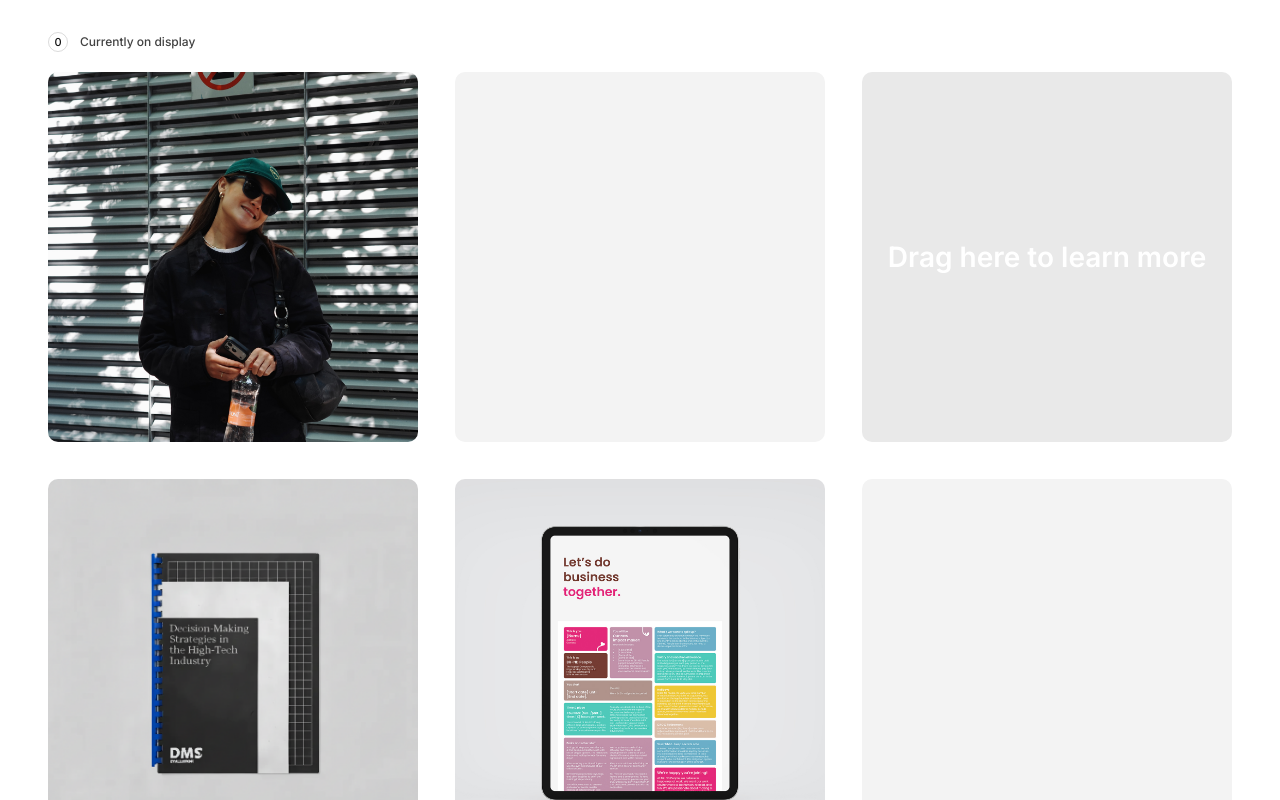
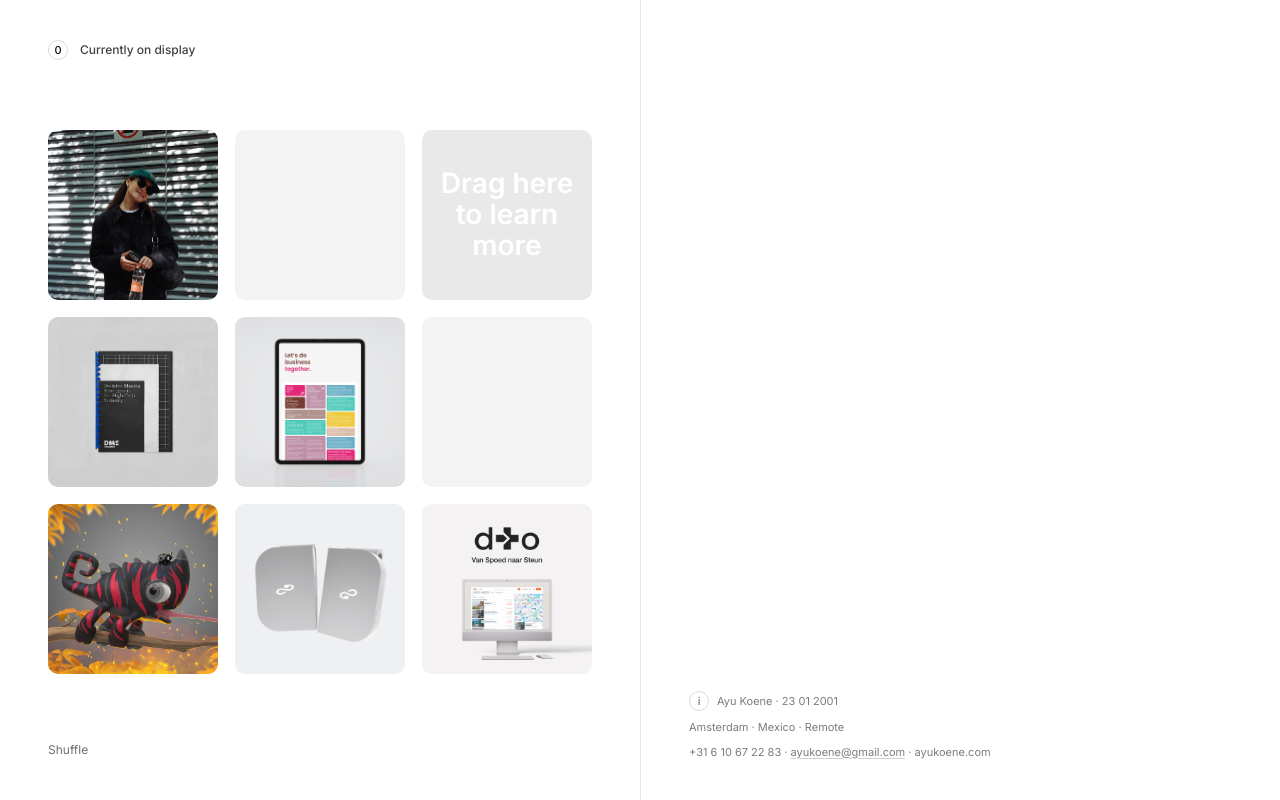
Before and after one commit to ayooh23/portfolio, a Next.js app: page / in a window 1280 px wide. Built offline with nearby package versions, Linux system fonts and the light colour scheme.

Commit message:
Fix page layout flow conflict

```diff
--- a/app/page.tsx
+++ b/app/page.tsx
@@ -17,7 +17,7 @@ type Project = {
 
 function NumberBadge({ n }: { n: number }) {
   return (
-    <div className="flex h-5 w-5 items-center justify-center rounded-full border border-[#111]/15 text-[10px] font-medium text-[#111] md:text-[11px]">
+    <div className="flex h-5 w-5 items-center justify-center rounded-full border border-[#111]/15 text-[10px] font-medium text-[#111] sm:text-[11px]">
       {n}
     </div>
   );
@@ -147,6 +147,8 @@ export default function Portfolio() {
   const grid: GridSize = { cols: 3, rows: 3 };
   const totalCells = grid.cols * grid.rows; // 9
   const activeCellIndex = 2; // top-right = active tile
+  const splitLayoutBreakpoint = 768;
+  const [isHorizontalLayout, setIsHorizontalLayout] = useState(false);
 
   // Board fills first-half width; cell/gap derived from measured container
   const boardWrapperRef = useRef<HTMLDivElement | null>(null);
@@ -183,23 +185,27 @@ export default function Portfolio() {
     return null;
   }, [tiles, tilePos, activeCellIndex]);
 
-  // prevent page scrolling on tablet/desktop, allow natural scroll on mobile
+  // keep mobile in document flow; lock to horizontal split on tablet/desktop
   useEffect(() => {
     const root = document.documentElement;
     const prev = root.style.overflow;
 
-    const syncOverflow = () => {
-      root.style.overflow = window.innerWidth >= 768 ? "hidden" : "";
+    const syncLayout = () => {
+      const useHorizontalLayout = window.innerWidth >= splitLayoutBreakpoint;
+      root.style.overflow = useHorizontalLayout ? "hidden" : "";
+      setIsHorizontalLayout((prevLayout) =>
+        prevLayout === useHorizontalLayout ? prevLayout : useHorizontalLayout
+      );
     };
 
-    syncOverflow();
-    window.addEventListener("resize", syncOverflow);
+    syncLayout();
+    window.addEventListener("resize", syncLayout);
 
     return () => {
-      window.removeEventListener("resize", syncOverflow);
+      window.removeEventListener("resize", syncLayout);
       root.style.overflow = prev;
     };
-  }, []);
+  }, [splitLayoutBreakpoint]);
 
   // initial entrance
   useEffect(() => {
@@ -457,17 +463,46 @@ export default function Portfolio() {
   };
 
   return (
-    <div ref={rootRef} className="min-h-screen w-full overflow-x-hidden bg-white text-[#111] md:h-screen md:overflow-hidden">
-      <div className="flex min-h-screen flex-col md:h-full md:min-h-0 md:flex-row">
+    <div
+      ref={rootRef}
+      className={`min-h-screen w-full overflow-x-hidden bg-white text-[#111]${
+        isHorizontalLayout ? " h-screen w-screen overflow-hidden" : ""
+      }`}
+    >
+      <div
+        className={
+          isHorizontalLayout
+            ? "flex h-full min-h-0 flex-row flex-nowrap"
+            : "flex min-h-screen flex-col"
+        }
+      >
         {/* Left half: puzzle full height; right padding matches second half left */}
-        <div className="flex min-w-0 flex-1 flex-col px-5 pb-6 pt-8 sm:px-8 md:py-10 md:pl-12 md:pr-12">
-          <div data-entrance className="flex items-center gap-3 text-[11px] font-medium text-[#111]/80 md:text-[12px]">
+        <div
+          className={
+            isHorizontalLayout
+              ? "flex min-w-0 flex-1 basis-1/2 max-w-1/2 shrink-0 grow-0 flex-col py-10 pl-12 pr-12"
+              : "flex min-w-0 flex-col px-5 pb-6 pt-8"
+          }
+        >
+          <div data-entrance className="flex items-center gap-3 text-[11px] font-medium text-[#111]/80 sm:text-[12px]">
             <NumberBadge n={0} />
             <span>Currently on display</span>
           </div>
 
-          <div className="mt-5 flex w-full min-w-0 flex-col md:flex-1 md:min-h-0">
-            <div className="flex w-full min-w-0 md:flex-1 md:items-center">
+          <div
+            className={
+              isHorizontalLayout
+                ? "mt-5 flex w-full min-w-0 flex-1 min-h-0 flex-col"
+                : "mt-5 flex w-full min-w-0 flex-col"
+            }
+          >
+            <div
+              className={
+                isHorizontalLayout
+                  ? "flex w-full min-w-0 flex-1 items-center"
+                  : "flex w-full min-w-0"
+              }
+            >
               <div ref={boardWrapperRef} className="w-full min-w-0">
                 <div
                   ref={boardRef}
@@ -497,7 +532,7 @@ export default function Portfolio() {
                     }}
                   >
                     {idx === activeCellIndex ? (
-                      <div className="flex h-full w-full items-center justify-center px-3 text-center text-[18px] font-semibold leading-[1.15] text-white sm:px-4 sm:text-[22px] md:text-[28px] md:leading-[1.1]">
+                      <div className="flex h-full w-full items-center justify-center px-3 text-center text-[18px] font-semibold leading-[1.15] text-white sm:px-4 sm:text-[28px] sm:leading-[1.1]">
                         Drag here to learn more
                       </div>
                     ) : null}
@@ -541,7 +576,7 @@ export default function Portfolio() {
                 </div>
               </div>
             </div>
-            <div data-entrance className="mt-4 flex items-center justify-between text-[11px] leading-[1.75] text-[#111]/60 md:mt-3 md:text-[12px]">
+            <div data-entrance className="mt-4 flex items-center justify-between text-[11px] leading-[1.75] text-[#111]/60 sm:mt-3 sm:text-[12px]">
               <button
                 type="button"
                 onClick={shuffleTiles}
@@ -554,8 +589,17 @@ export default function Portfolio() {
         </div>
 
         {/* Right half: left padding matches first half right */}
-        <div className="flex min-w-0 flex-1 flex-col border-t border-[#111]/10 px-5 pb-8 pt-8 sm:px-8 md:border-l md:border-t-0 md:py-10 md:pl-12 md:pr-12">
-          <div data-entrance className="flex-1 md:min-h-0 md:overflow-auto">
+        <div
+          className={
+            isHorizontalLayout
+              ? "flex min-w-0 flex-1 basis-1/2 max-w-1/2 shrink-0 grow-0 flex-col border-l border-[#111]/10 py-10 pl-12 pr-12"
+              : "flex min-w-0 flex-col border-t border-[#111]/10 px-5 pb-8 pt-8"
+          }
+        >
+          <div
+            data-entrance
+            className={isHorizontalLayout ? "min-h-0 flex-1 overflow-auto" : ""}
+          >
             <div ref={activePanelRef}>
               {activeTile === null ? null : activeTile.isProfile ? (
                 <div className="space-y-6">
@@ -564,8 +608,8 @@ export default function Portfolio() {
                       <NumberBadge n={1} />
                     </div>
                     <div>
-                      <div className="text-[11px] font-medium text-[#111]/85 md:text-[12px]">Profile</div>
-                      <p className="mt-1 text-[11px] leading-[1.7] text-[#111]/60 md:text-[12px] md:leading-[1.75]">
+                      <div className="text-[11px] font-medium text-[#111]/85 sm:text-[12px]">Profile</div>
+                      <p className="mt-1 text-[11px] leading-[1.7] text-[#111]/60 sm:text-[12px] sm:leading-[1.75]">
                         {activeTile.description}
                       </p>
                     </div>
@@ -575,8 +619,8 @@ export default function Portfolio() {
                       <NumberBadge n={2} />
                     </div>
                     <div>
-                      <div className="text-[11px] font-medium text-[#111]/85 md:text-[12px]">Education</div>
-                      <div className="mt-1 text-[11px] leading-[1.7] text-[#111]/60 md:text-[12px] md:leading-[1.75]">
+                      <div className="text-[11px] font-medium text-[#111]/85 sm:text-[12px]">Education</div>
+                      <div className="mt-1 text-[11px] leading-[1.7] text-[#111]/60 sm:text-[12px] sm:leading-[1.75]">
                         <div>MSc Digital Design · Amsterdam University of Applied Sciences</div>
                         <div>BSc Mechanical Engineering · University of Twente &amp; Vrije Universiteit Amsterdam</div>
                       </div>
@@ -587,8 +631,8 @@ export default function Portfolio() {
                       <NumberBadge n={3} />
                     </div>
                     <div>
-                      <div className="text-[11px] font-medium text-[#111]/85 md:text-[12px]">Capabilities</div>
-                      <div className="mt-1 text-[11px] leading-[1.7] text-[#111]/60 md:text-[12px] md:leading-[1.75]">
+                      <div className="text-[11px] font-medium text-[#111]/85 sm:text-[12px]">Capabilities</div>
+                      <div className="mt-1 text-[11px] leading-[1.7] text-[#111]/60 sm:text-[12px] sm:leading-[1.75]">
                         Product &amp; service concepting · Experience design · Prototyping &amp; MVPs · Systems thinking ·
                         Design research &amp; synthesis · AI as creative tool · Storytelling &amp; narrative
                       </div>
@@ -596,13 +640,13 @@ export default function Portfolio() {
                   </div>
                   <div data-active-line className="grid grid-cols-[24px_1fr] gap-3">
                     <div className="pt-[2px]">
-                      <div className="flex h-5 w-5 items-center justify-center rounded-full border border-[#111]/15 text-[11px] font-medium text-[#111]/70 md:text-[12px]">
+                      <div className="flex h-5 w-5 items-center justify-center rounded-full border border-[#111]/15 text-[11px] font-medium text-[#111]/70 sm:text-[12px]">
                         +
                       </div>
                     </div>
                     <div>
-                      <div className="text-[11px] font-medium text-[#111]/85 md:text-[12px]">Latest explorations</div>
-                      <div className="mt-1 text-[11px] leading-[1.7] text-[#111]/60 md:text-[12px] md:leading-[1.75]">Cursor [12-02-2026]</div>
+                      <div className="text-[11px] font-medium text-[#111]/85 sm:text-[12px]">Latest explorations</div>
+                      <div className="mt-1 text-[11px] leading-[1.7] text-[#111]/60 sm:text-[12px] sm:leading-[1.75]">Cursor [12-02-2026]</div>
                     </div>
                   </div>
                 </div>
@@ -613,8 +657,8 @@ export default function Portfolio() {
                       <NumberBadge n={1} />
                     </div>
                     <div>
-                      <div className="text-[11px] font-medium text-[#111]/85 md:text-[12px]">{activeTile.title}</div>
-                      <div className="mt-1 text-[11px] leading-[1.7] text-[#111]/60 md:text-[12px] md:leading-[1.75]">
+                      <div className="text-[11px] font-medium text-[#111]/85 sm:text-[12px]">{activeTile.title}</div>
+                      <div className="mt-1 text-[11px] leading-[1.7] text-[#111]/60 sm:text-[12px] sm:leading-[1.75]">
                         <div>{activeTile.roleLine}</div>
                         <p className="mt-1">{activeTile.description}</p>
                       </div>
@@ -626,8 +670,8 @@ export default function Portfolio() {
                         <NumberBadge n={2} />
                       </div>
                       <div>
-                        <div className="text-[11px] font-medium text-[#111]/85 md:text-[12px]">Key points</div>
-                        <div className="mt-1 space-y-1 text-[11px] leading-[1.7] text-[#111]/60 md:text-[12px] md:leading-[1.75]">
+                        <div className="text-[11px] font-medium text-[#111]/85 sm:text-[12px]">Key points</div>
+                        <div className="mt-1 space-y-1 text-[11px] leading-[1.7] text-[#111]/60 sm:text-[12px] sm:leading-[1.75]">
                           {activeTile.bullets.map((b) => (
                             <div key={b}>{b}</div>
                           ))}
@@ -638,13 +682,13 @@ export default function Portfolio() {
                   {activeTile.link ? (
                     <div data-active-line className="grid grid-cols-[24px_1fr] gap-3">
                       <div className="pt-[2px]">
-                        <div className="flex h-5 w-5 items-center justify-center rounded-full border border-[#111]/15 text-[11px] font-medium text-[#111]/70 md:text-[12px]">
+                        <div className="flex h-5 w-5 items-center justify-center rounded-full border border-[#111]/15 text-[11px] font-medium text-[#111]/70 sm:text-[12px]">
                           +
                         </div>
                       </div>
                       <div>
-                        <div className="text-[11px] font-medium text-[#111]/85 md:text-[12px]">More</div>
-                        <div className="mt-1 text-[11px] leading-[1.7] text-[#111]/60 md:text-[12px] md:leading-[1.75]">
+                        <div className="text-[11px] font-medium text-[#111]/85 sm:text-[12px]">More</div>
+                        <div className="mt-1 text-[11px] leading-[1.7] text-[#111]/60 sm:text-[12px] sm:leading-[1.75]">
                           <a
                             href={activeTile.link}
                             target={activeTile.link.startsWith("http") ? "_blank" : undefined}
@@ -662,7 +706,14 @@ export default function Portfolio() {
             </div>
           </div>
 
-          <aside data-entrance className="mt-8 pt-0 text-[10px] text-[#111]/55 md:mt-auto md:pt-8 md:text-[11px]">
+          <aside
+            data-entrance
+            className={
+              isHorizontalLayout
+                ? "mt-auto pt-8 text-[11px] text-[#111]/55"
+                : "mt-8 pt-0 text-[10px] text-[#111]/55"
+            }
+          >
             <div className="flex items-center gap-2">
               <span className="inline-flex h-5 w-5 items-center justify-center rounded-full border border-[#111]/15 text-[#111]/70">
                 i
```
